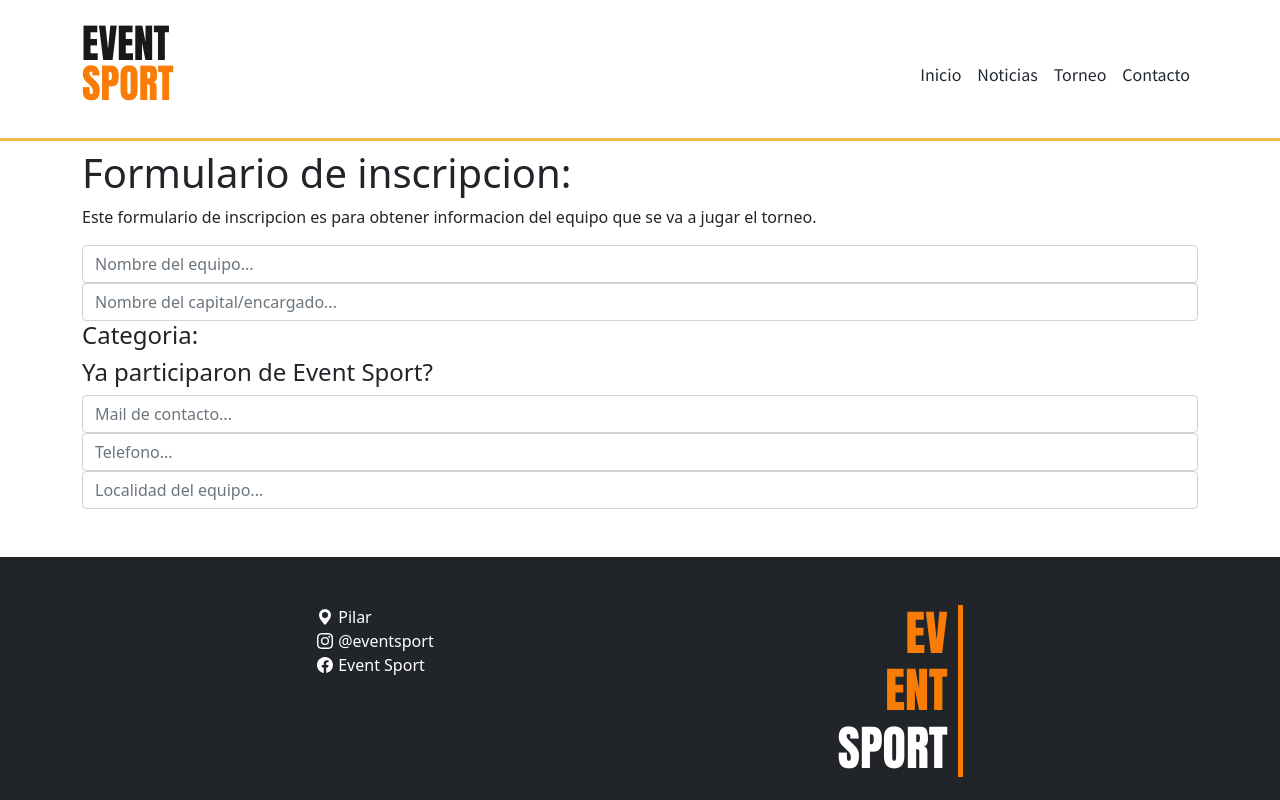
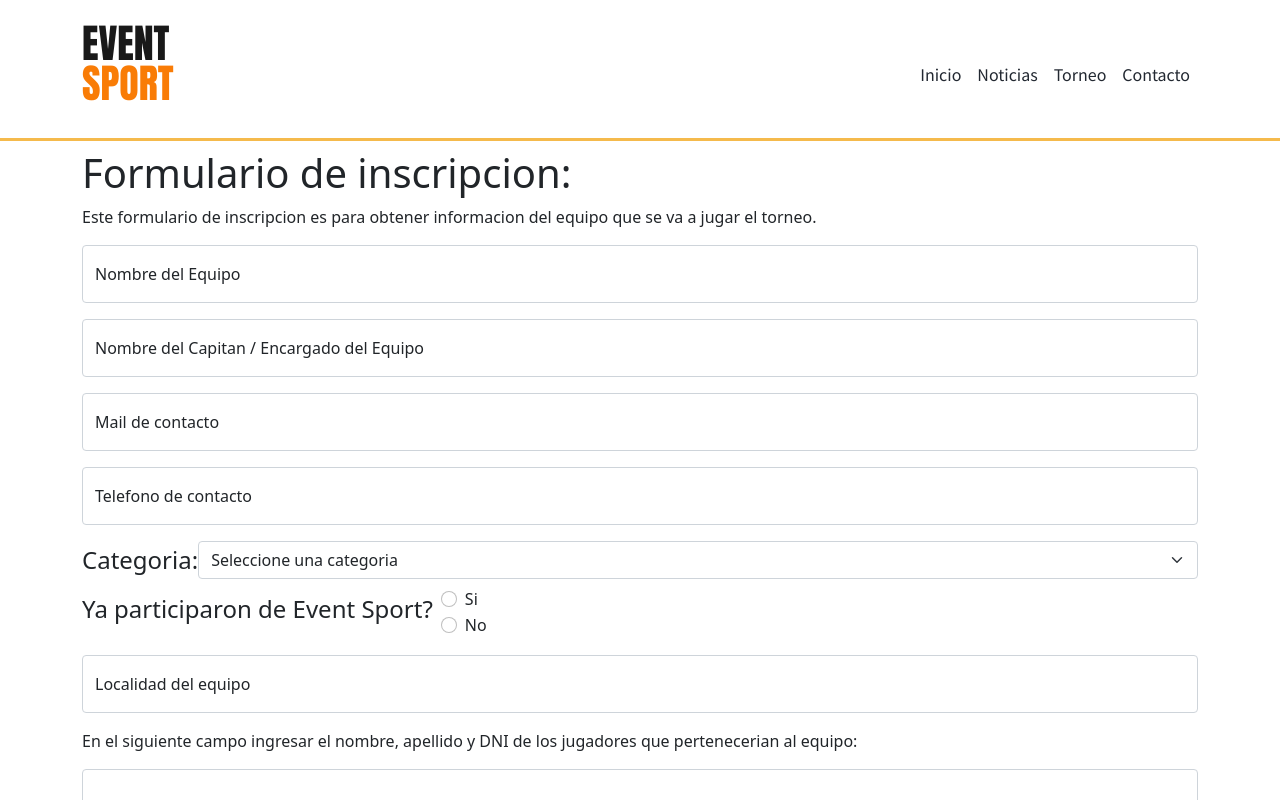
Before and after one commit to Rodriip95/eventsport, a React (Create React App) app: page /registro in a window 1280 px wide. Shown: the top 800 px of the page. Built offline with nearby package versions, Linux system fonts and the light colour scheme; no server answers.

Commit message:
inscription

```diff
--- a/src/componentes/registro/index.jsx
+++ b/src/componentes/registro/index.jsx
@@ -8,38 +8,81 @@ export default function Registro(){
 
     const navigation = useHistory()
 
+    const handlerChange = (e) => {
+        setState({...state, [e.target.name] : e.target.value})
+    }
+
     return(
         <>
         <Navbar home={false}/>
         <div class="container">
             <h1>Formulario de inscripcion:</h1>
             <p>Este formulario de inscripcion es para obtener informacion del equipo que se va a jugar el torneo.</p>
-            <div>
-                <input className="form-control" type="text" placeholder={"Nombre del equipo..."}/>
+
+            <div class="form-floating mb-3">
+                <input type="text" name="name" onChange={handlerChange} class="form-control" id="inputNameTeam" placeholder="Ingrese nombre..."/>
+                <label for="inputNameTeam">Nombre del Equipo</label>
+            </div>
+
+            <div class="form-floating mb-3">
+                <input type="text" class="form-control" name="capitan" onChange={handlerChange} id="inputCapTeam" placeholder="Ingrese nombre..."/>
+                <label for="inputCapTeam">Nombre del Capitan / Encargado del Equipo</label>
+            </div>
+
+            <div class="form-floating mb-3">
+                <input type="email" name="mail" onChange={handlerChange} class="form-control" id="floatingInput" placeholder="Mail de contacto..."/>
+                <label for="floatingInput">Mail de contacto</label>
+            </div>
+
+            <div class="form-floating mb-3">
+                <input type="text" name="tel" onChange={handlerChange} class="form-control" id="floatingInputTel" placeholder="Telefono de contacto..."/>
+                <label for="floatingInputTel">Telefono de contacto</label>
+            </div>
+
+            <div className="d-flex align-items-center my-2">
+                <h4 className="m-0 p-0">
+                    Categoria:
+                </h4>
+                <select class="form-select" aria-label="Default select example" onChange={(e)=>setState({...state, categoria: e.target.value})}>
+                    <option selected>Seleccione una categoria</option>
+                    <option value="libres">Libres</option>
+                    <option value="maxi">Maxi +35</option>
+                    <option value="vateranos">Veteranos +40</option>
+                </select>
+            </div>
+
+            <div className="d-flex align-items-center">
+                <h4>
+                    Ya participaron de Event Sport?
+                </h4>
+                <div className="mx-2">
+                    <div class="form-check">
+                        <input class="form-check-input" type="radio" name="flexRadioDefault" id="flexRadioDefault1" value="si" onChange={(e)=>setState({...state, estuvieron: e.target.value})}/>
+                        <label class="form-check-label" for="flexRadioDefault1">
+                            Si
+                        </label>
+                    </div>
+                    <div class="form-check">
+                        <input class="form-check-input" type="radio" name="flexRadioDefault" value="no" id="flexRadioDefault2" onChange={(e)=>setState({...state, estuvieron: e.target.value})}/>
+                        <label class="form-check-label" for="flexRadioDefault2">
+                            No
+                        </label>
+                    </div>
+                </div>
+            </div>
+
+            <div class="form-floating my-3">
+                <input type="text" name="location" onChange={handlerChange} class="form-control" id="floatingInputLoc" placeholder="Localidad..."/>
+                <label for="floatingInputLoc">Localidad del equipo</label>
             </div>
 
             <div>
-                <input className="form-control" type="text" placeholder={"Nombre del capital/encargado..."}/>
+                <p>En el siguiente campo ingresar el nombre, apellido y DNI de los jugadores que pertenecerian al equipo:</p>
+                <textarea name="description" onChange={handlerChange} className="form-control" id="description" rows="6"></textarea>
             </div>
 
-            <h4>
-                Categoria:
-            </h4>
-
-            <h4>
-                Ya participaron de Event Sport?
-            </h4>
-
-            <div>
-                <input className="form-control" type="text" placeholder={"Mail de contacto..."}/>
-            </div>
-
-            <div>
-                <input className="form-control" type="text" placeholder={"Telefono..."}/>
-            </div>
-
-            <div>
-                <input className="form-control" type="text" placeholder={"Localidad del equipo..."}/>
+            <div className="mt-4 text-center">
+                <button className="btn btn-lg btn-warning">Enviar Formulario</button>
             </div>
         </div>
         <Footer/>
--- a/src/pantallas/noticiaDetalle.jsx
+++ b/src/pantallas/noticiaDetalle.jsx
@@ -3,10 +3,15 @@ import Footer from '../componentes/footer';
 import Navbar from '../componentes/navbar';
 import { useLocation , useHistory } from 'react-router-dom'
 import './screens.scss'
+import { useEffect } from 'react';
 
 function NoticiaDetalle(){
     const {state} = useLocation()
     const navigation = useHistory()
+
+    useEffect(()=>{
+        window.scroll(0,0)
+    },[])
 
     return(
         <>
```
